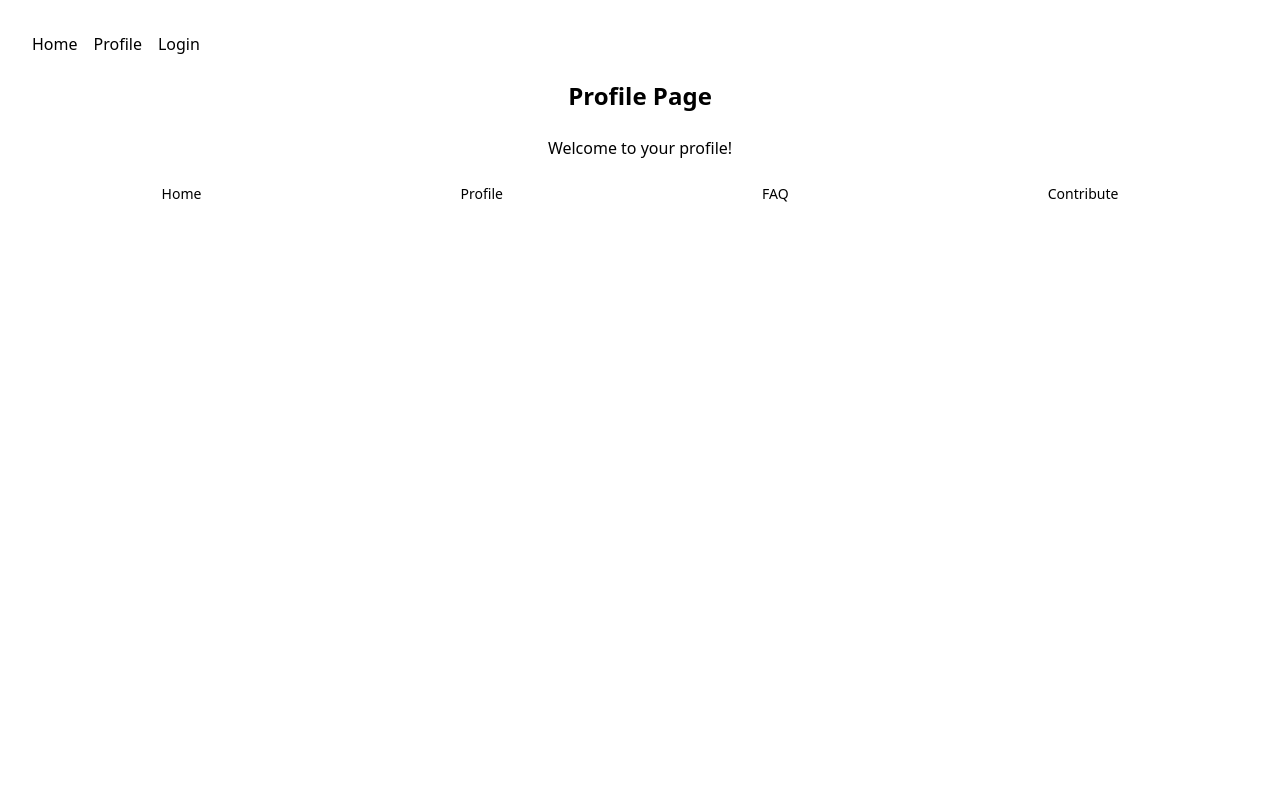
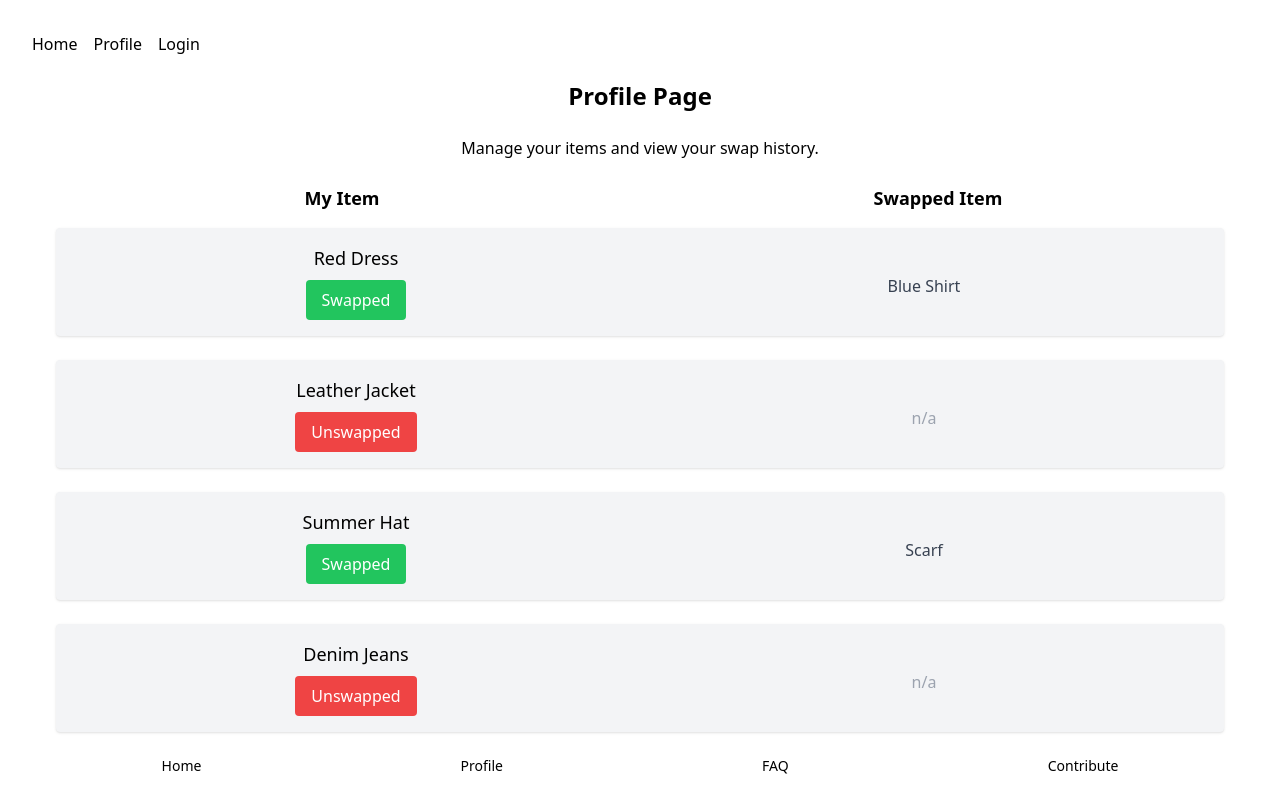
Before and after one commit to samanthacabrera/summer-over, a React (Vite) app in the folder frontend/: page /profile in a window 1280 px wide. Built offline with nearby package versions, Linux system fonts and the light colour scheme.

Commit message:
basic layout of profile

```diff
--- a/frontend/src/pages/Profile/Profile.jsx
+++ b/frontend/src/pages/Profile/Profile.jsx
@@ -1,10 +1,48 @@
 import React from 'react';
 
 const Profile = () => {
+  // Sample data
+  const items = [
+    { id: 1, name: 'Red Dress', swappedWith: 'Blue Shirt' },
+    { id: 2, name: 'Leather Jacket', swappedWith: null },
+    { id: 3, name: 'Summer Hat', swappedWith: 'Scarf' },
+    { id: 4, name: 'Denim Jeans', swappedWith: null },
+  ];
+
   return (
     <div className="p-6">
       <h1 className="text-2xl font-bold mb-6">Profile Page</h1>
-      <p>Welcome to your profile!</p>
+      <p className="mb-6">Manage your items and view your swap history.</p>
+
+      <div className="hidden md:grid grid-cols-2 gap-6 mb-4">
+        <h2 className="text-lg font-semibold">My Item</h2>
+        <h2 className="text-lg font-semibold text-center">Swapped Item</h2>
+      </div>
+
+      <div className="space-y-6">
+        {items.map((item) => (
+          <div key={item.id} className="bg-gray-100 p-4 rounded shadow flex flex-col md:flex-row items-center justify-between">
+            <div className="w-full md:w-1/2 mb-4 md:mb-0">
+              <h3 className="text-lg font-medium">{item.name}</h3>
+              <button className={`mt-2 px-4 py-2 text-white rounded ${item.swappedWith ? 'bg-green-500' : 'bg-red-500'}`}>
+                {item.swappedWith ? 'Swapped' : 'Unswapped'}
+              </button>
+            </div>
+
+            <div className="w-full md:w-1/2">
+              {item.swappedWith ? (
+                <div className="text-center">
+                  <span className="block mt-2 text-gray-700">{item.swappedWith}</span>
+                </div>
+              ) : (
+                <div className="text-center">
+                  <span className="block mt-2 text-gray-400">n/a</span>
+                </div>
+              )}
+            </div>
+          </div>
+        ))}
+      </div>
     </div>
   );
 };
```
